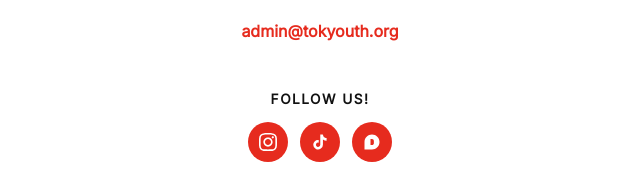
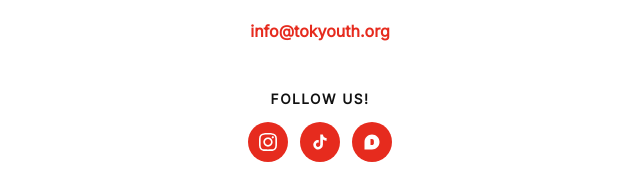
Before and after one commit to cyd3x/TEDxYouth-Shibuya-Maintenance-Static-Page, a plain HTML site: page index.html in a window 1280 px wide. Shown: the part 498-689 px from the top of the page, 320-960 px from the left. Drawn offline with Linux system fonts and the light colour scheme.

Commit message:
Updated contact email address

```diff
--- a/index.html
+++ b/index.html
@@ -179,7 +179,7 @@
         <p>Our website is currently down for scheduled maintenance. We'll return soon.<br>We appreciate your patience. Check us out on social media for more updates.</p>
 
         <!-- Contact email -->
-        <a href="mailto:admin@tokyouth.org" class="contact-email">admin@tokyouth.org</a>
+        <a href="mailto:info@tokyouth.org" class="contact-email">info@tokyouth.org</a>
 
         <!-- Social Media -->
         <div class="follow-us">Follow Us!</div>
```
